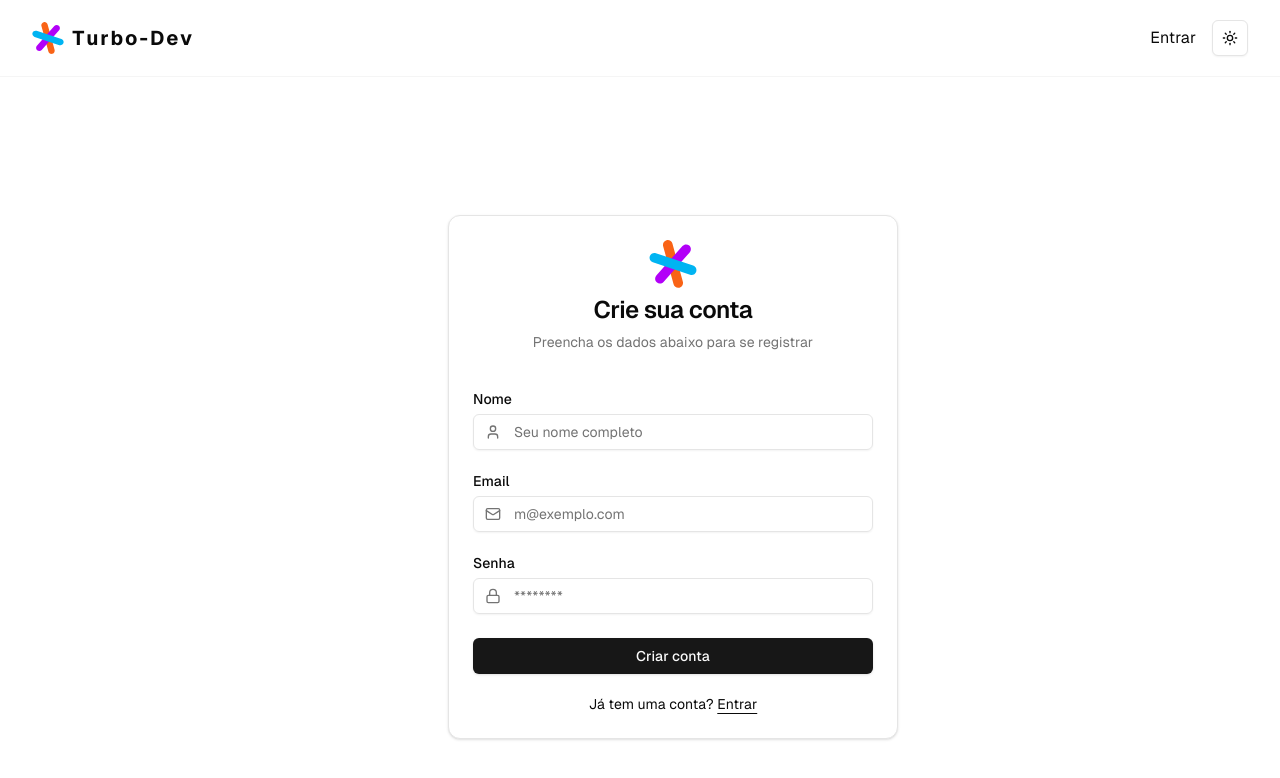
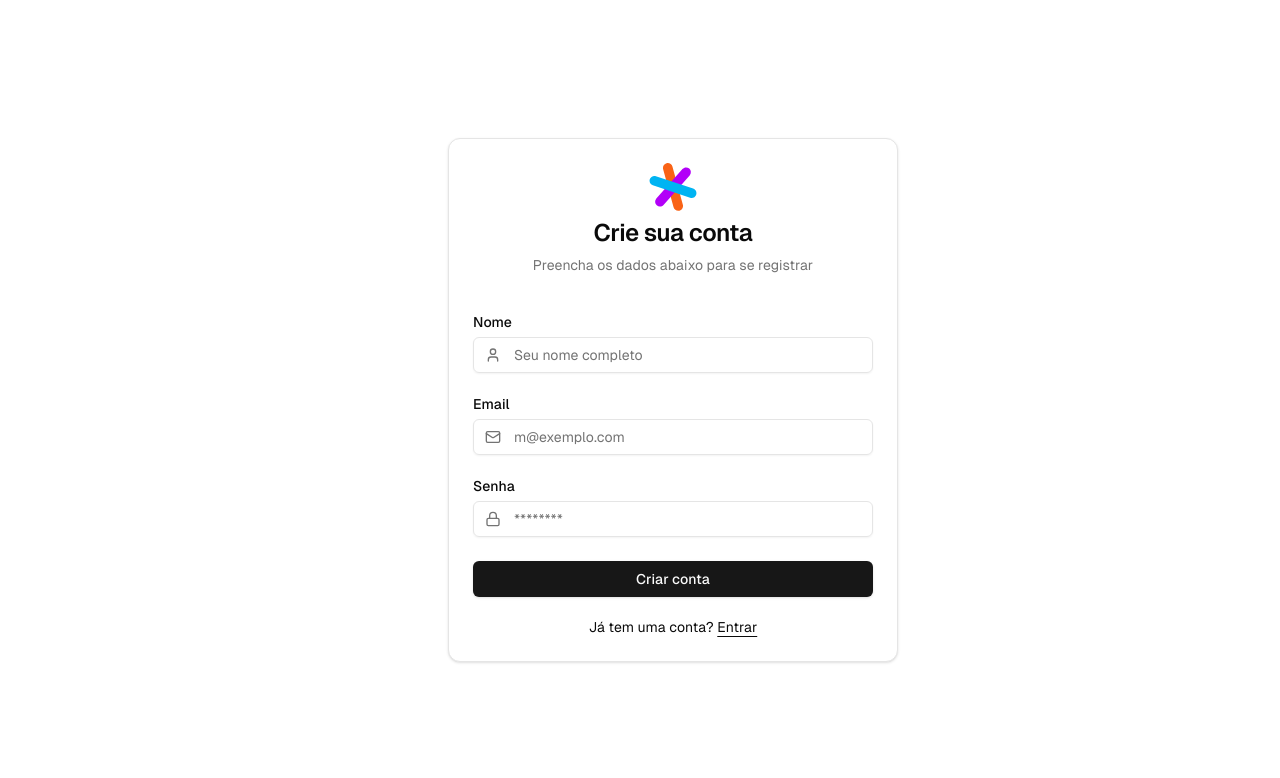
Before and after one commit to jsgarcia-dev/monorepo, a Next.js app in the folder apps/web/: page /auth/sign-up in a window 1280 px wide. Shown: the top 778 px of the page. Built offline with nearby package versions, Linux system fonts and the light colour scheme.

Commit message:
ci: remove navbar component from root layout

```diff
--- a/apps/web/app/layout.tsx
+++ b/apps/web/app/layout.tsx
@@ -4,7 +4,6 @@ import './globals.css';
 
 import { ThemeProvider } from '@/components/general/theme-provider';
 import TopLoader from '@/components/top-loader';
-import { NavBar } from '@/components/general/nav-bar';
 
 const geistSans = localFont({
   src: './fonts/GeistVF.woff',
@@ -40,7 +39,6 @@ export default function RootLayout({
           enableSystem
           disableTransitionOnChange
         >
-          <NavBar />
           <TopLoader />
           {children}
         </ThemeProvider>
```
